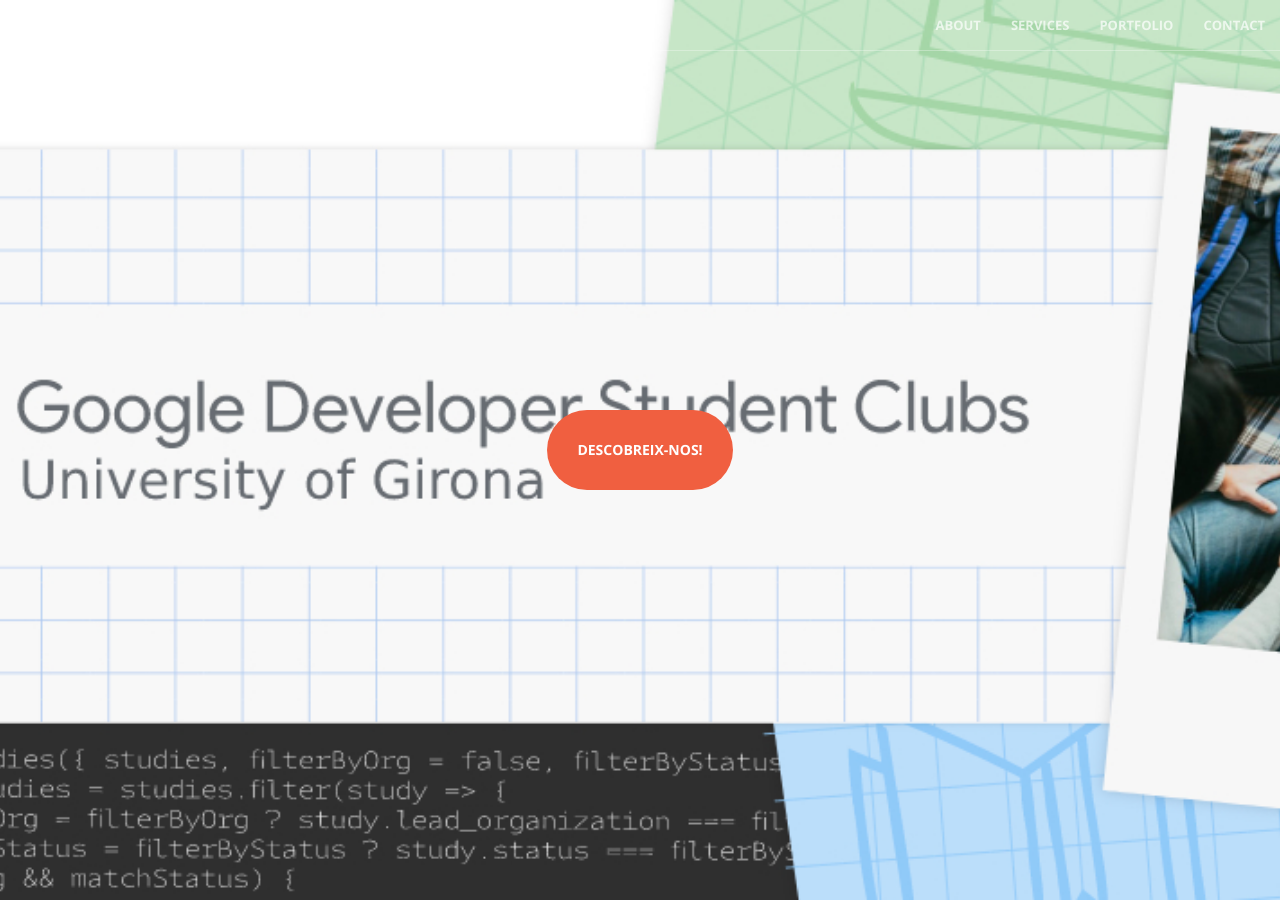
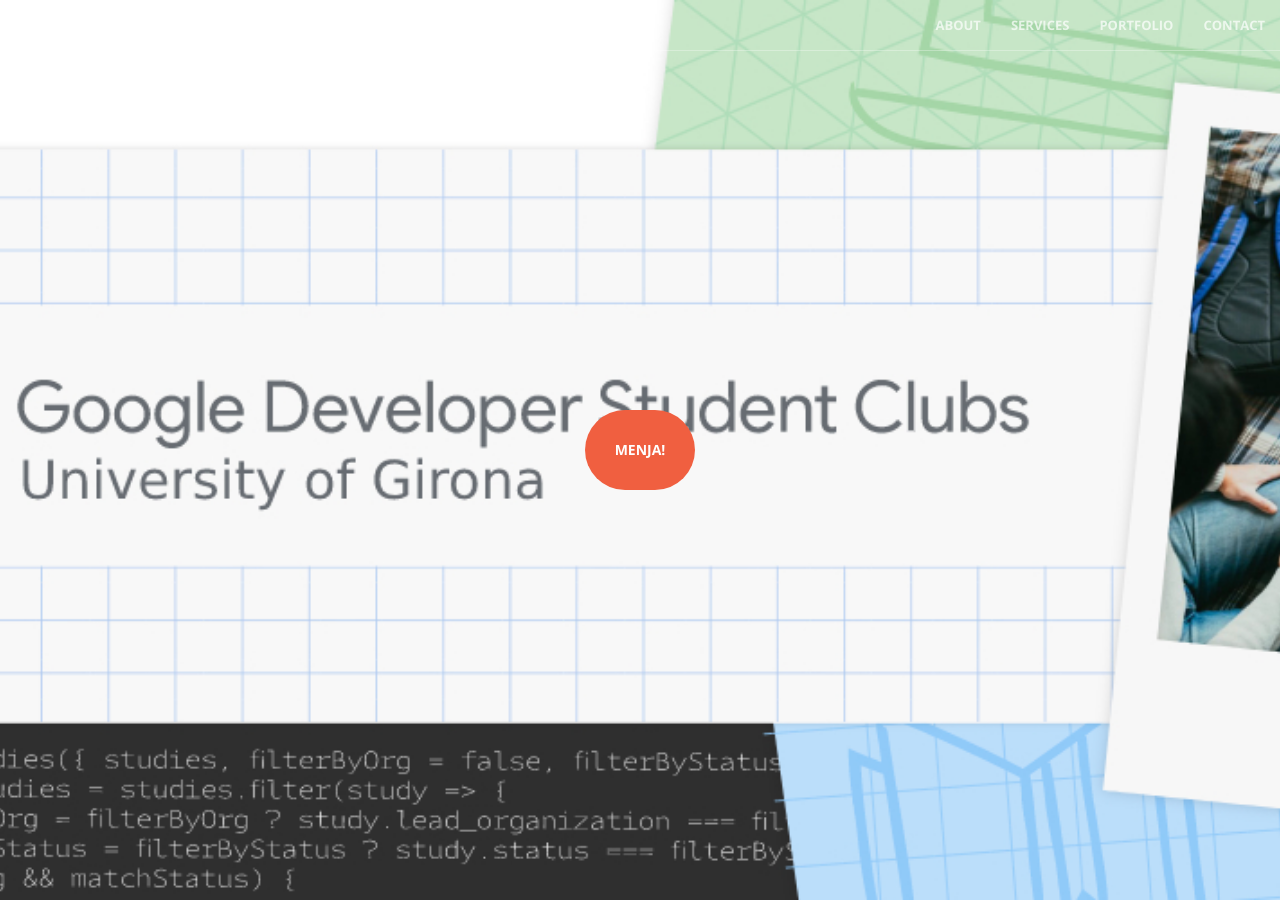
Before and after one commit to gdscudg/gdscudg.github.io, a Jekyll site: the page built from index.html, in a window 1280 px wide and 900 px high. Built offline with Jekyll 4.4.1, drawn with Linux system fonts in a browser that asks for light colours.

Commit message:
Header actualitzat

```diff
--- a/_includes/header.html
+++ b/_includes/header.html
@@ -1,7 +1,7 @@
 <header>
     <div class="header-content">
         <div class="header-content-inner">
-            <a href="#about" class="btn btn-primary btn-xl page-scroll"> Descobreix-nos! </a>
+            <a href="#about" class="btn btn-primary btn-xl page-scroll">Menja! </a>
         </div>
     </div>
 </header>
```
